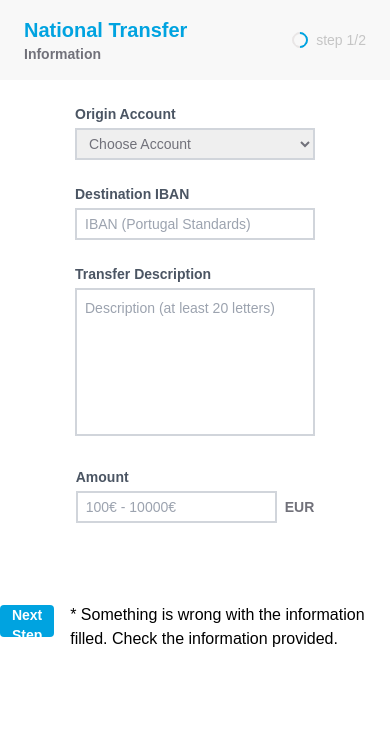
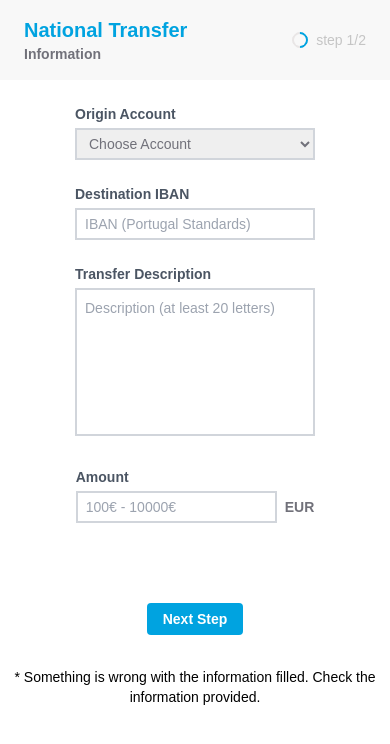
Before and after one commit to DiogoG8/AssecoChallenge, a React (Create React App) app in the folder frontend/: page / in a window 390 px wide. Both pictures are taken after a click on the button "Next Step". Shown: the top 744 px of the page. Built offline with nearby package versions, Linux system fonts and the light colour scheme.

Commit message:
EXTRA - Media Queries Correctins (Mobile)

```diff
--- a/frontend/src/pages/form.jsx
+++ b/frontend/src/pages/form.jsx
@@ -30,7 +30,7 @@ function Form() {
     setButton(!button);
     setConfirmbutton(!confirmbutton);
     setErrors(
-      <div className="ml-4 text-base">
+      <div className="ml-4 text-base max-[600px]:text-sm max-[600px]:mb-4 max-[600px]:text-center max-[600px]:ml-2 max-[600px]:mr-2">
         &#42; Something is wrong with the information filled. Check the
         information provided.
       </div>
@@ -179,7 +179,7 @@ function Form() {
                 </div>
               </div>
             </div>
-            <div className="flex flex-row items-baseline">
+            <div className="flex flex-row items-baseline max-[600px]:flex-col max-[600px]:items-center">
               <button
                 className="bg-[#00a3e0] text-white w-32 h-8 mb-8 rounded font-bold max-[600px]:text-sm max-[600px]:w-24"
                 onClick={nextStep}
```
